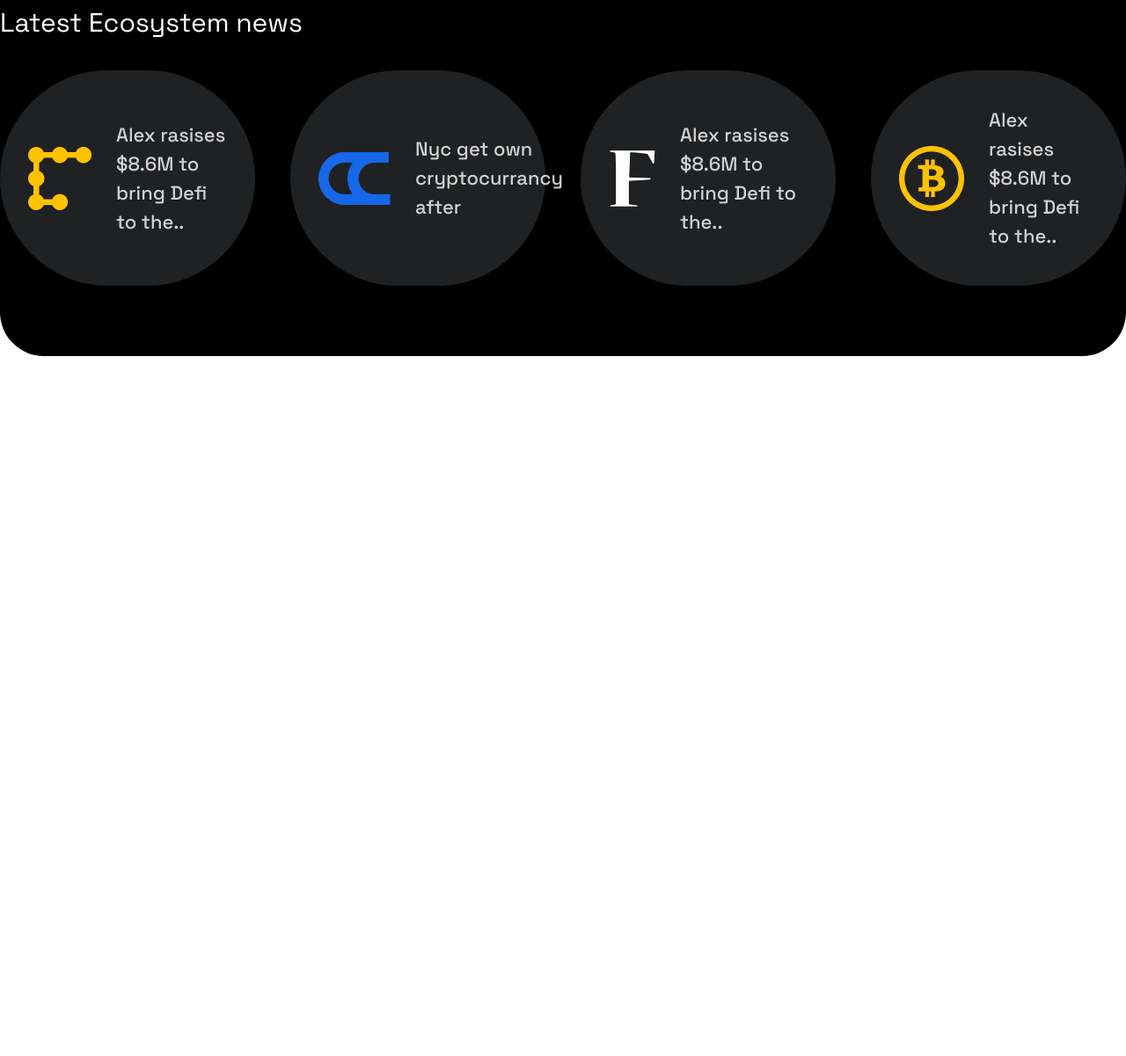
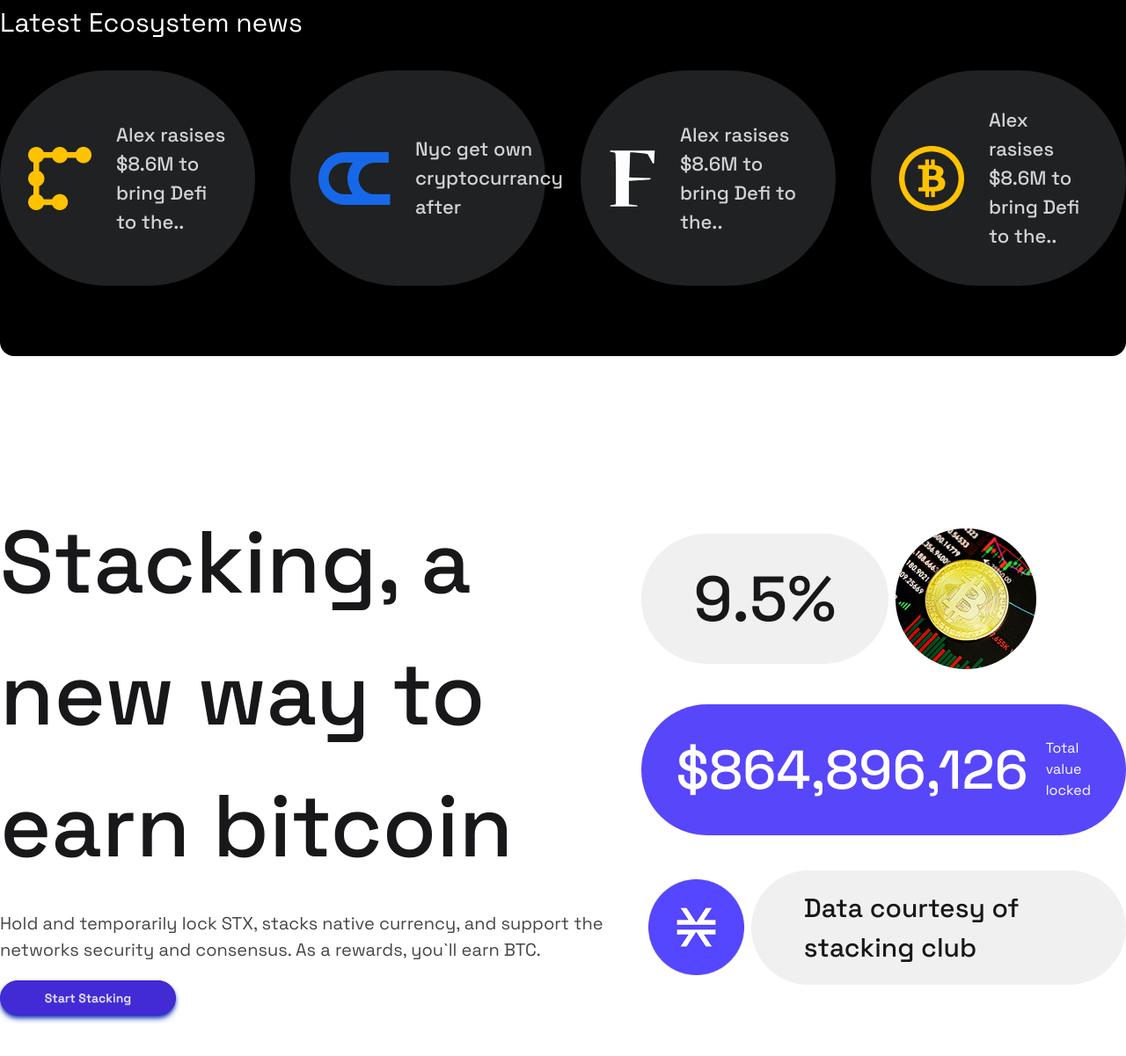
Before and after one commit to amitchandradas2004/CoinFusion, a plain HTML site: page index.html in a window 1280 px wide. Shown: the part 799-2000 px from the top of the page at 88% size. Before the commit the page ends 1284 px from the top, so only its background shows below. Drawn offline with nearby package versions, Linux system fonts and the light colour scheme.

Commit message:
Stacking, a new way to earn bitcoin Section is done

```diff
--- a/index.html
+++ b/index.html
@@ -35,7 +35,7 @@
     </style>
   </head>
   <body class="space-grotesk">
-    <header class="bg-black rounded-b-[50px] mb-20 pb-10">
+    <header class="bg-black rounded-b-2xl mb-20 pb-2 md:pb-10">
       <nav class="container mx-auto py-5 h-[80px]">
         <div class="flex justify-between items-center">
           <h2 class="text-[#5846FB] text-[30px] font-medium pl-3 md:pl-0">
@@ -151,7 +151,65 @@
         </div>
       </section>
     </header>
-
-    <main></main>
+    <main>
+      <!-- Stacking, a new way to earn bitcoin Section -->
+      <section class="container mx-auto py-20">
+        <div
+          class="flex flex-col-reverse md:flex-row justify-between items-center gap-5 px-5 md:px-0"
+        >
+          <div class="space-y-5">
+            <h2 class="text-[40px] md:text-[60px] lg:text-[100px] font-medium">
+              Stacking, a new way to earn bitcoin
+            </h2>
+            <p class="opacity-80 text-[20px]">
+              Hold and temporarily lock STX, stacks native currency, and support
+              the networks security and consensus. As a rewards, you`ll earn
+              BTC.
+            </p>
+            <button
+              class="btn btn-primary rounded-full w-50 shadow-md shadow-blue-800"
+            >
+              Start Stacking
+            </button>
+          </div>
+          <div class="space-y-10">
+            <div class="flex items-center gap-2">
+              <div
+                class="text-[30px] md:text-[50px] lg:text-[72px] font-medium px-15 py-5 rounded-full bg-[#F0F0F0]"
+              >
+                <h2>9.5%</h2>
+              </div>
+              <div>
+                <img
+                  src="./Assets/Rectangle 699.png"
+                  alt=""
+                  class="w-20 md:w-40"
+                />
+              </div>
+              <div></div>
+            </div>
+            <div
+              class="flex justify-between gap-5 items-center bg-[#5846FB] px-10 text-white rounded-full py-7"
+            >
+              <h2 class="text-[20px] md:text-[30px] lg:text-[62px] font-medium">
+                $864,896,126
+              </h2>
+              <p>Total value locked</p>
+            </div>
+            <div class="flex items-center gap-2">
+              <div></div>
+              <div>
+                <img src="./Assets/image 60.png" alt="" class="w-30 md:w-40" />
+              </div>
+              <div
+                class="text-[20px] lg:text-[30px] font-medium px-15 py-5 rounded-full bg-[#F0F0F0]"
+              >
+                <h2>Data courtesy of stacking club</h2>
+              </div>
+            </div>
+          </div>
+        </div>
+      </section>
+    </main>
   </body>
 </html>
```
